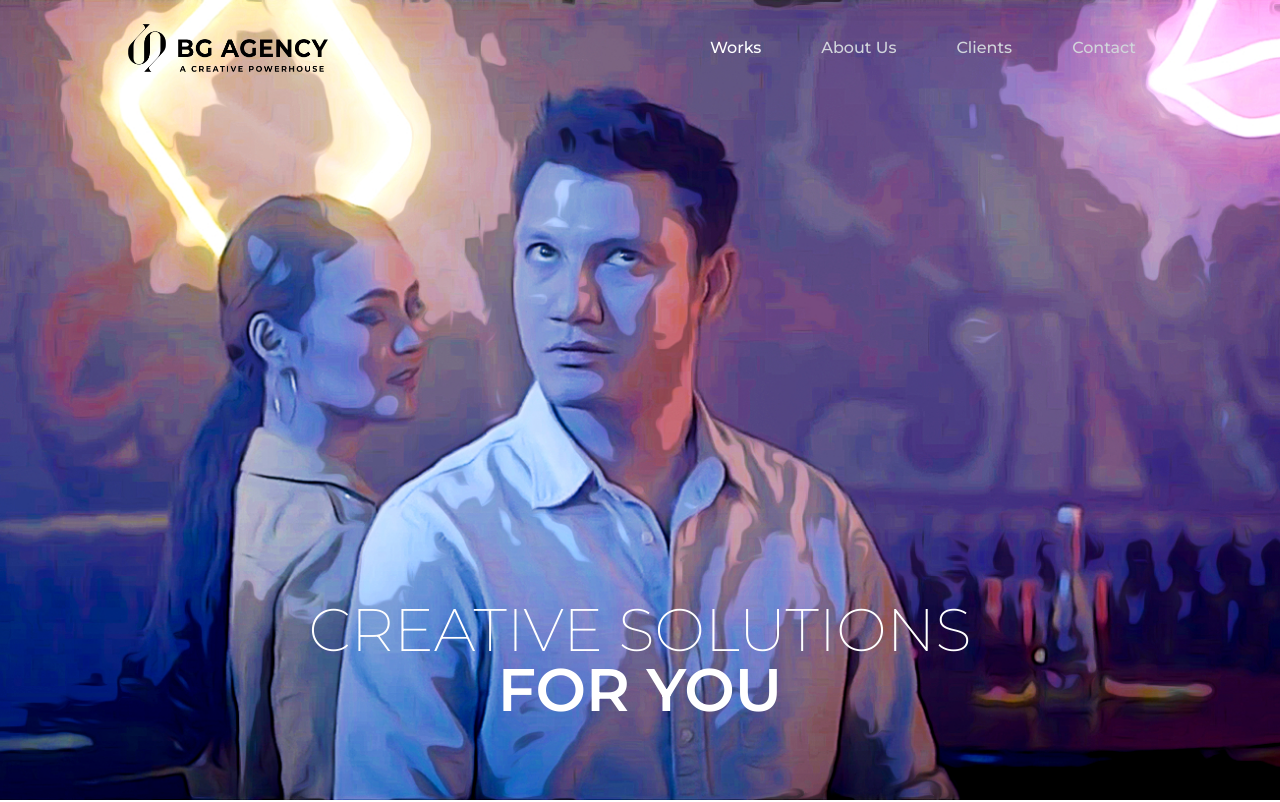
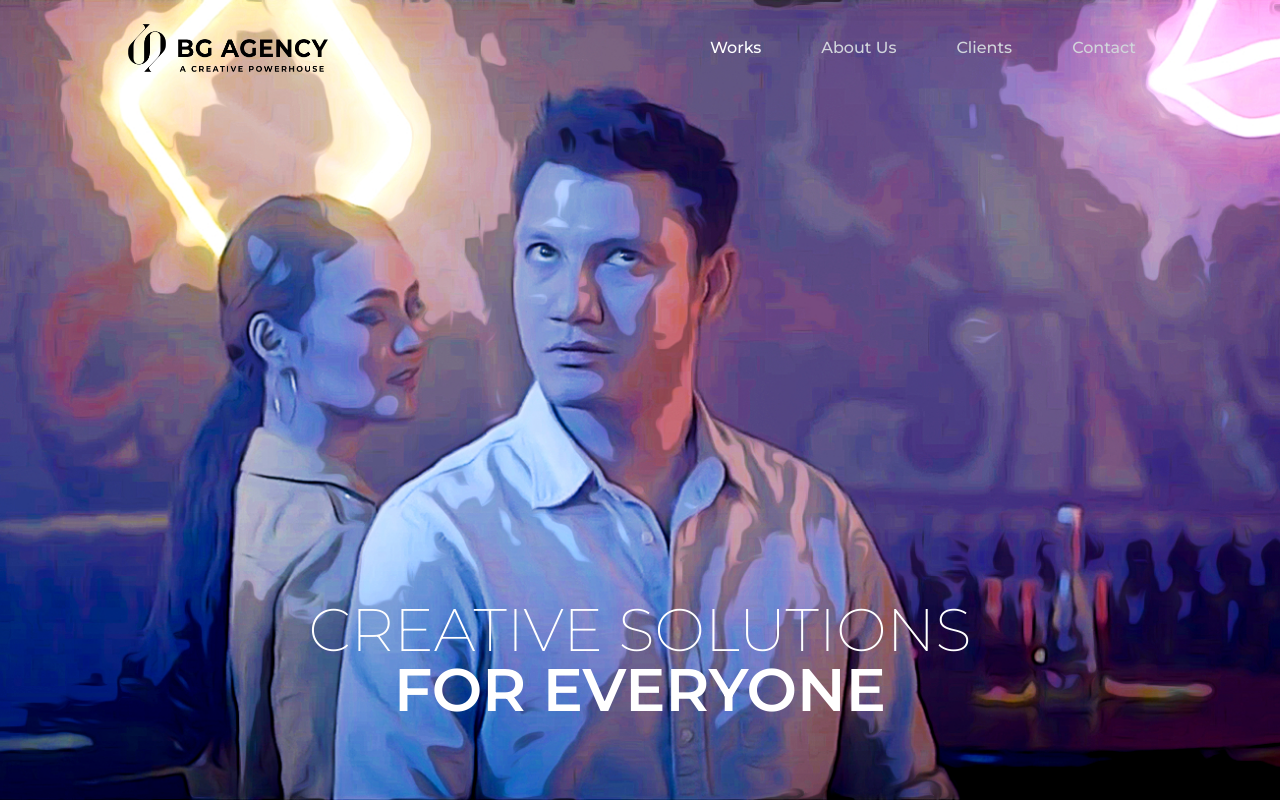
Before and after one commit to decafelab/next-project, a Next.js app: page / in a window 1280 px wide. Shown: the top 802 px of the page. Built offline with nearby package versions, Linux system fonts and the light colour scheme.

Commit message:
Edit homepage

```diff
--- a/pages/index.js
+++ b/pages/index.js
@@ -51,7 +51,7 @@ export default function Home() {
 
       <div class="absolute inset-x-0 bottom-12 lg:bottom-20 text-center text-white text-2xl md:text-3xl lg:text-6xl uppercase">
         <h1 class="font-extralight">Creative Solutions</h1>
-        <h1 class="font-semibold">For you</h1>
+        <h1 class="font-semibold">For everyone</h1>
       </div>
      </div>
 
```
